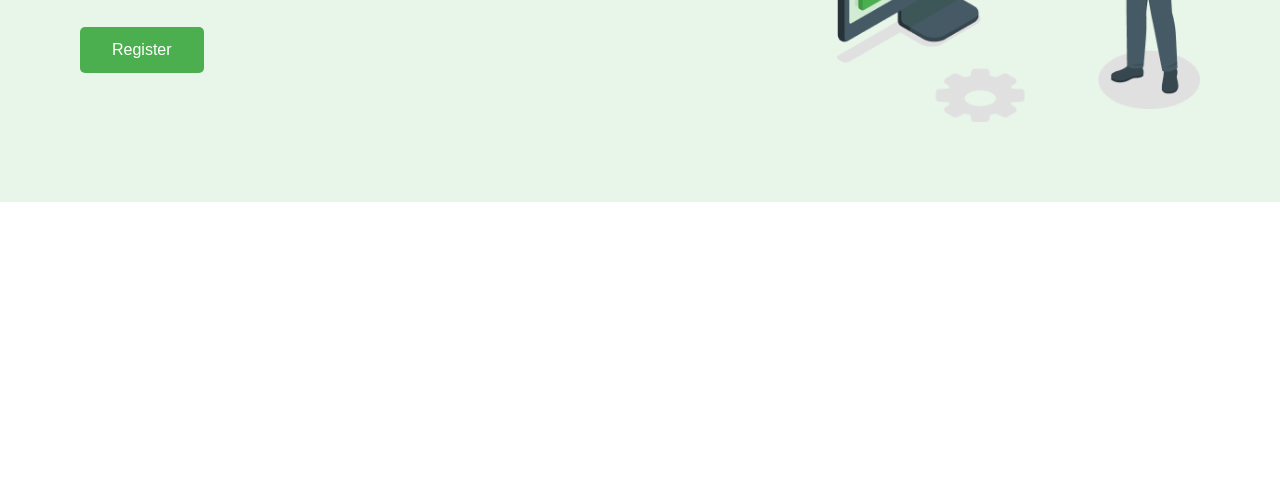
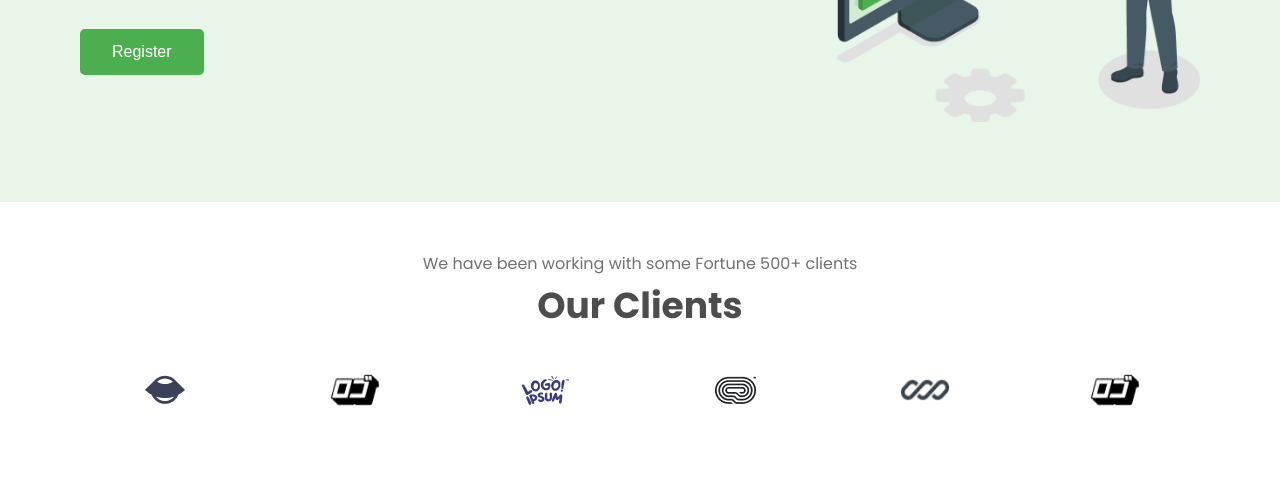
Before and after one commit to ReskiDamayanti55/Nexcent_01-12-24, a plain HTML site: page index.html in a window 1280 px wide. Shown: the part 437-923 px from the top of the page. Before the commit the page ends 800 px from the top, so only its background shows below. Drawn offline with nearby package versions, Linux system fonts and the light colour scheme.

Commit message:
create section client done

```diff
--- a/index.html
+++ b/index.html
@@ -40,7 +40,7 @@
             <!-- Hero Text -->
             <div class="hero__content">
                 <h1>Lessons and insights <span>from 8 years</span></h1>
-                <p>Where to grow your business as a photographer: site or social media?</p>
+                <p class="section__description">Where to grow your business as a photographer: site or social media?</p>
                 <button class="btn">Register</button>
             </div>
             <!-- Hero Image -->
@@ -50,6 +50,55 @@
         </section>
     </header>
 
+    <!-- Client Section -->
+    <section class="section__container client__container">
+        <!-- client text -->
+        <p class="section__description">We have been working with some Fortune 500+ clients</p>
+        <h2 class="section__header">Our Clients</h2>
+        <!-- client logo -->
+        <div class="swiper">
+            <!-- Additional required wrapper -->
+            <div class="swiper-wrapper">
+                <!-- Slides -->
+                <div class="swiper-slide">
+                    <div class="client__logo">
+                        <img src="assets/client1.png" alt="">
+                    </div>
+                </div>
+                <div class="swiper-slide">
+                    <div class="client__logo">
+                        <img src="assets/client2.png" alt="">
+                    </div>
+                </div>
+                <div class="swiper-slide">
+                    <div class="client__logo">
+                        <img src="assets/client3.png" alt="">
+                    </div>
+                </div>
+                <div class="swiper-slide">
+                    <div class="client__logo">
+                        <img src="assets/client4.png" alt="">
+                    </div>
+                </div>
+                <div class="swiper-slide">
+                    <div class="client__logo">
+                        <img src="assets/client5.png" alt="">
+                    </div>
+                </div>
+                <div class="swiper-slide">
+                    <div class="client__logo">
+                        <img src="assets/client6.png" alt="">
+                    </div>
+                </div>
+                <div class="swiper-slide">
+                    <div class="client__logo">
+                        <img src="assets/client7.png" alt="">
+                    </div>
+                </div>
+            </div>
+        </div>
+    </section>
+
     <script src="https://cdn.jsdelivr.net/npm/swiper@11/swiper-bundle.min.js"></script>
     <script src="https://unpkg.com/scrollreveal"></script>
     <script src="main.js"></script>
--- a/main.js
+++ b/main.js
@@ -13,3 +13,10 @@ navLinks.addEventListener('click', () => {
 	navLinks.classList.remove('open');
 	menuBtnIcon.setAttribute('class', 'ri-menu-line');
 });
+
+// client
+const swiper = new Swiper('.swiper', {
+	slidesPerView: 6,
+	spaceBetween: 20,
+	loop: true,
+});
--- a/styles.css
+++ b/styles.css
@@ -8,6 +8,7 @@
     --background-color-5: #E8F5E9;
     --white-color: #fff;
     --text-color: #717171;
+    --text-color-header: #4D4D4D;
     --max-width: 1280px;
     --max-width-content: 1152px;
 }
@@ -33,7 +34,19 @@ a {
 .section__container {
     max-width: var(--max-width-content);
     margin: auto;
-    padding: 5rem 1rem;
+    padding: 3rem 1rem;
+}
+
+.section__header {
+    font-size: 36px;
+    font-weight: 700;
+    color: var(--text-color-header);
+    line-height: 2.5rem;
+}
+
+.section__description {
+    color: var(--text-color);
+    line-height: 1.75rem;
 }
 
 .btn {
@@ -143,15 +156,8 @@ nav {
     display: grid;
     gap: 2rem;
     align-items: center;
+    padding: 5rem 1rem;
 }
-
-/* .hero__content{
-    order: 2;
-}
-
-.hero__image {
-    order: 1;
-} */
 
 .hero__content h1 {
     font-size: 64px;
@@ -167,7 +173,6 @@ nav {
 
 .hero__content p{
     margin-bottom: 32px;
-    color: var(--text-color);
 }
 
 .hero__image {
@@ -178,6 +183,32 @@ nav {
     max-width: 450px;
     margin-inline: auto;
 }
+
+.client__container {
+    display: flex;
+    flex-direction: column;
+    text-align: center;
+    gap: 8px
+}
+
+.swiper {
+    margin-top: 8px;
+    width: 100%;
+    height: 96px;
+  }
+
+  .swiper-slide {
+    min-width: 48px;
+    display: flex;
+    align-items: center;
+    justify-content: center;
+  }
+
+
+  .client__logo img {
+    width: 48px;
+    height: 48px;
+  }
 
 
 
```
